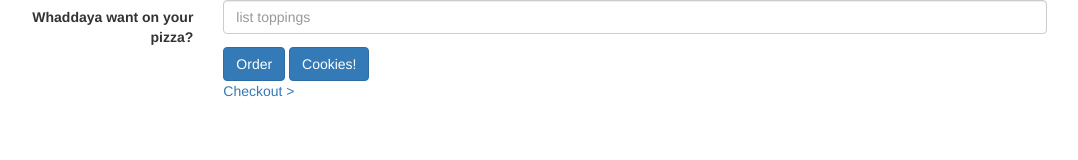
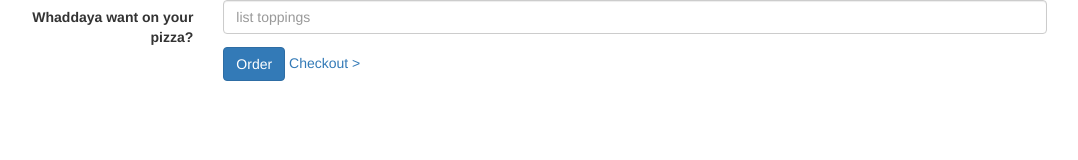
Before and after one commit to prestonbegbie18/PizzaPlace, a plain HTML site: page order.html in a window 1280 px wide. Shown: the whole page, without its empty margins (5-1083 px from the left). Drawn offline with nearby package versions, Linux system fonts and the light colour scheme.

Commit message:
Remove Cookies button on order.html

```diff
--- a/order.html
+++ b/order.html
@@ -23,10 +23,6 @@
                     onclick="order();">
               Order
             </button>
-            <button type="button" class="btn btn-primary"
-                    onclick="setCookie('alpha',123);">
-              Cookies!
-            </button>
             <a href="checkout.html">Checkout &gt;</a>
           </div>
         </div>
```
